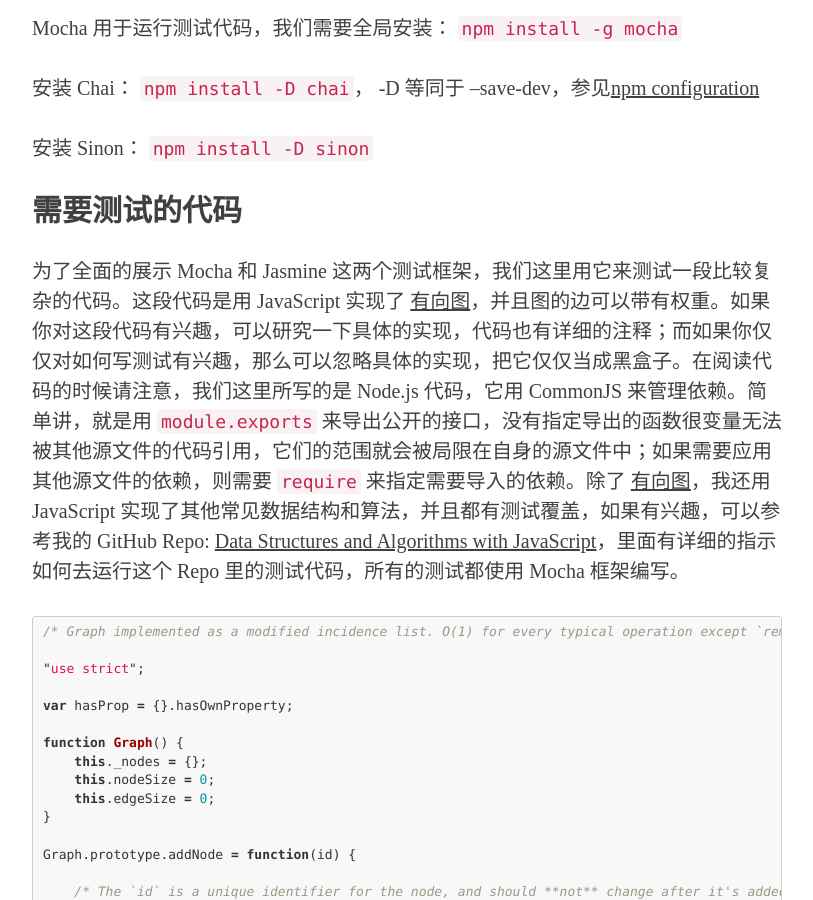
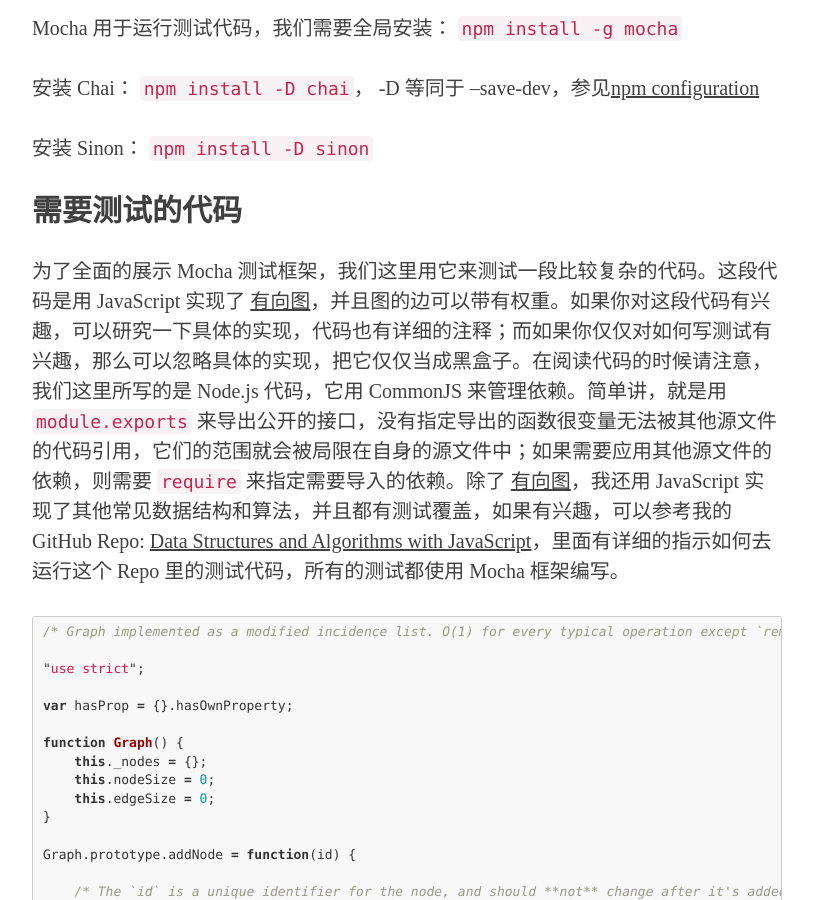
Before and after one commit to puffsun/puffsun.github.io-source, a Jekyll site: the page built from _posts/2015-07-16-javascript-bdd-with-mocha-chai-sinon.markdown, in a window 1280 px wide and 900 px high, scrolled down 3372 px. Shown: the whole window, without its empty margins (233-1046 px from the left). Built offline with Jekyll 4.4.1, drawn with Linux system fonts in a browser that asks for light colours; nearby versions of some CDN libraries; some web fonts are replaced; comment, search, counter and statistics services are not loaded.

Commit message:
Revise post.

```diff
--- a/_posts/2015-07-16-javascript-bdd-with-mocha-chai-sinon.markdown
+++ b/_posts/2015-07-16-javascript-bdd-with-mocha-chai-sinon.markdown
@@ -135,7 +135,7 @@
 
 ## 需要测试的代码
 
-为了全面的展示 Mocha 和 Jasmine 这两个测试框架，我们这里用它来测试一段比较复杂的代码。这段代码是用 JavaScript 实现了 [有向图](https://en.wikipedia.org/wiki/Directed_graph)，并且图的边可以带有权重。如果你对这段代码有兴趣，可以研究一下具体的实现，代码也有详细的注释；而如果你仅仅对如何写测试有兴趣，那么可以忽略具体的实现，把它仅仅当成黑盒子。在阅读代码的时候请注意，我们这里所写的是 Node.js 代码，它用 CommonJS 来管理依赖。简单讲，就是用 `module.exports` 来导出公开的接口，没有指定导出的函数很变量无法被其他源文件的代码引用，它们的范围就会被局限在自身的源文件中；如果需要应用其他源文件的依赖，则需要 `require` 来指定需要导入的依赖。除了 [有向图](https://en.wikipedia.org/wiki/Directed_graph)，我还用 JavaScript 实现了其他常见数据结构和算法，并且都有测试覆盖，如果有兴趣，可以参考我的 GitHub Repo: [Data Structures and Algorithms with JavaScript](https://github.com/puffsun/js_datastructures_algorithms)，里面有详细的指示如何去运行这个 Repo 里的测试代码，所有的测试都使用 Mocha 框架编写。
+为了全面的展示 Mocha 测试框架，我们这里用它来测试一段比较复杂的代码。这段代码是用 JavaScript 实现了 [有向图](https://en.wikipedia.org/wiki/Directed_graph)，并且图的边可以带有权重。如果你对这段代码有兴趣，可以研究一下具体的实现，代码也有详细的注释；而如果你仅仅对如何写测试有兴趣，那么可以忽略具体的实现，把它仅仅当成黑盒子。在阅读代码的时候请注意，我们这里所写的是 Node.js 代码，它用 CommonJS 来管理依赖。简单讲，就是用 `module.exports` 来导出公开的接口，没有指定导出的函数很变量无法被其他源文件的代码引用，它们的范围就会被局限在自身的源文件中；如果需要应用其他源文件的依赖，则需要 `require` 来指定需要导入的依赖。除了 [有向图](https://en.wikipedia.org/wiki/Directed_graph)，我还用 JavaScript 实现了其他常见数据结构和算法，并且都有测试覆盖，如果有兴趣，可以参考我的 GitHub Repo: [Data Structures and Algorithms with JavaScript](https://github.com/puffsun/js_datastructures_algorithms)，里面有详细的指示如何去运行这个 Repo 里的测试代码，所有的测试都使用 Mocha 框架编写。
 
 {%highlight js lineno%}
 /*
```
